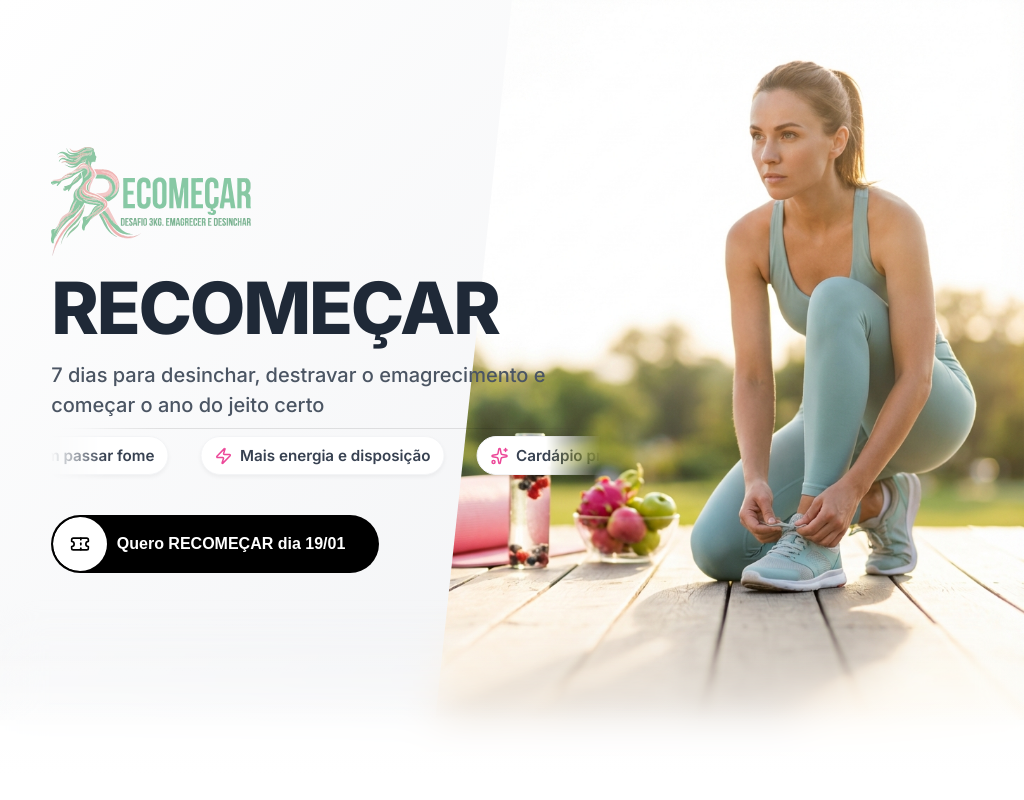
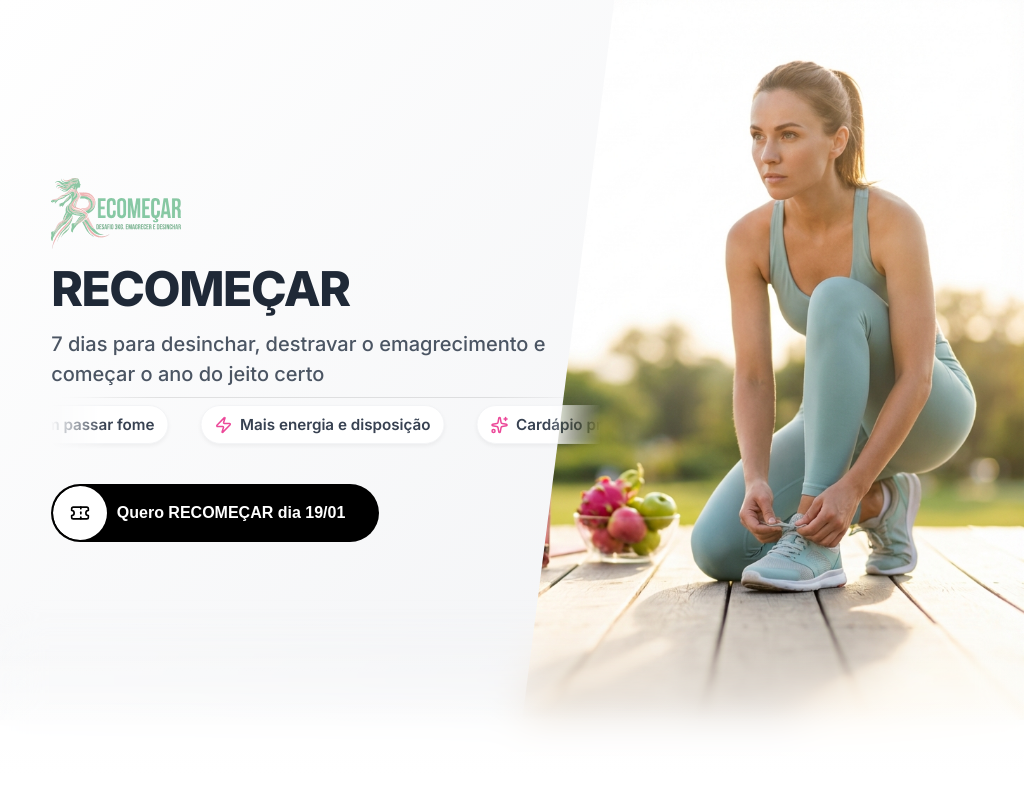
Before and after one commit to Erickncardoso/recomecar, a Nuxt app: page / in a window 1024 px wide. Shown: the top 800 px of the page. Built offline with nearby package versions, Linux system fonts and the light colour scheme.

Commit message:
style(hero): reduzir logo desktop para 130px e consolidar ajustes mobile/tablet

```diff
--- a/app/assets/css/_hero.scss
+++ b/app/assets/css/_hero.scss
@@ -26,6 +26,11 @@
       background-image: url('/hero-bg-mobile.png');
       background-position: center top;
     }
+
+    @media (min-width: 769px) and (max-width: 1024px) {
+      width: 55%; // Show less image on tablet to give text room
+      background-position: center right;
+    }
   }
 
   // 2. Left side: WHITE angled overlay
@@ -44,6 +49,11 @@
       height: 55vh; // REDUCED white area height slightly
       clip-path: polygon(0 0, 100% 0, 100% 80%, 0 100%);
       background: #ffffff;
+    }
+
+    @media (min-width: 769px) and (max-width: 1024px) {
+      width: 60%; // Widen white area on tablet
+      clip-path: polygon(0 0, 100% 0, 85% 100%, 0% 100%);
     }
   }
 
@@ -93,7 +103,7 @@
     }
 
     @media (min-width: 768px) {
-        width: 200px; // Desktop size
+        width: 130px; // Further reduced desktop size
         margin-bottom: 1rem;
     }
   }
@@ -109,6 +119,10 @@
 
     @include mobile {
       display: none; // Hide title on mobile since logo has text
+    }
+
+    @media (min-width: 769px) and (max-width: 1024px) {
+      font-size: 3rem; // Smaller title on tablet
     }
   }
 
```
